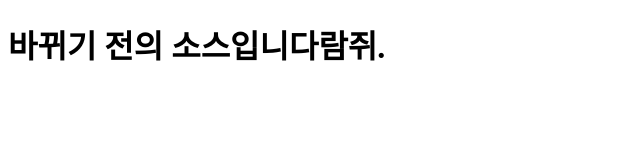
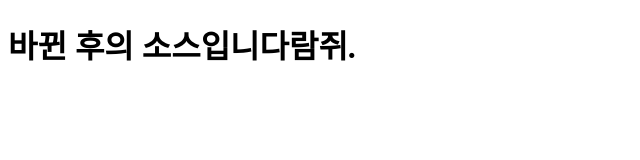
Before and after one commit to zox004/k8s_action_example, a website: page public/html/index.html in a window 1280 px wide. Shown: the whole page, without its empty margins (0-640 px from the left). Drawn offline with Linux system fonts and the light colour scheme.

Commit message:
Update index.html

```diff
--- a/public/html/index.html
+++ b/public/html/index.html
@@ -5,6 +5,6 @@
 <title>K8S Node Example</title>
 </head>
 <body>
-    <h1>바뀌기 전의 소스입니다람쥐. </h1>
+    <h1>바뀐 후의 소스입니다람쥐. </h1>
 </body>
 </html>
```
